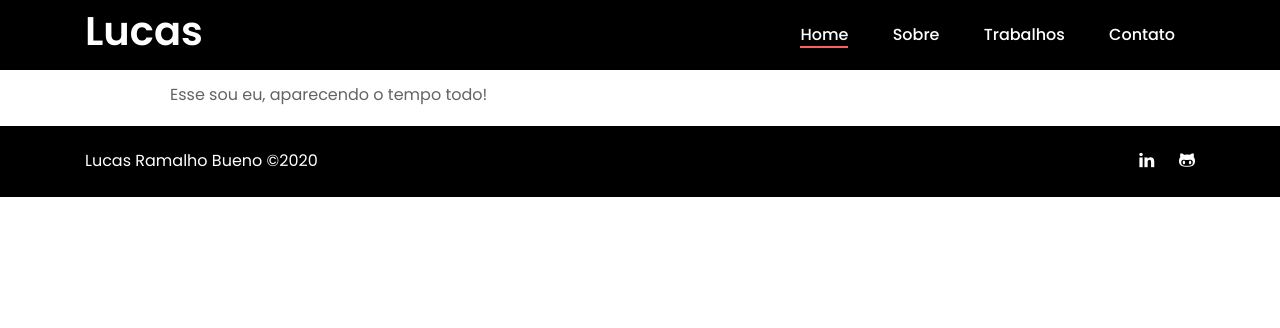
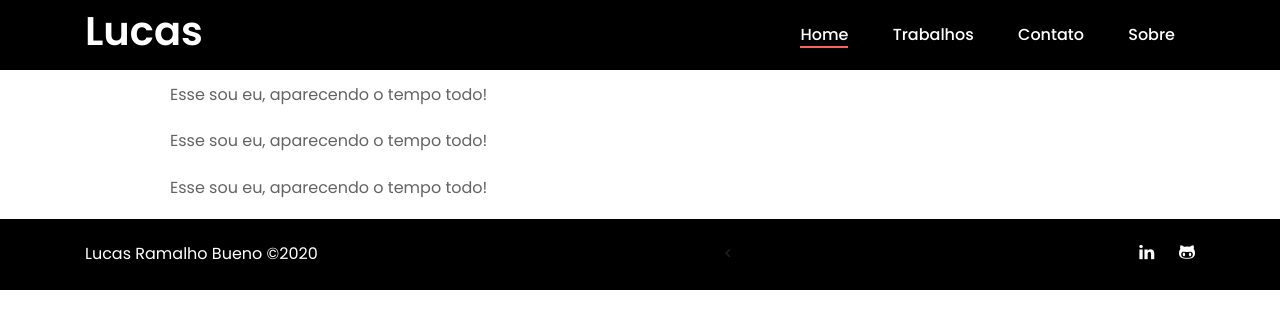
Before and after one commit to lucasrbueno/lucasrbueno.github.io, a website: page index.html in a window 1280 px wide. Drawn offline with Linux system fonts and the light colour scheme.

Commit message:
More changes

```diff
--- a/index.html
+++ b/index.html
@@ -24,9 +24,9 @@
                          <div class="classynav">
                              <ul id="nav">
                                  <li class="active"><a href="./index.html">Home</a></li>
-                                 <li><a href="#">Sobre</a></li>
-                                 <li><a href="#">Trabalhos</a></li>
-                                 <li><a href="#">Contato</a></li>
+                                 <li><a href="#trabalhos">Trabalhos</a></li>
+                                 <li><a href="#contato">Contato</a></li>
+                                 <li><a href="#sobre">Sobre</a></li>
                              </ul>
                          </div>
                      </div>
@@ -36,22 +36,33 @@
      </div>
  </header>
 
-<div id="center-block">
-<p id="margin-top">Esse sou eu, aparecendo o tempo todo!</p>
+<div class="center-block" id="trabalhos">
+<p>Esse sou eu, aparecendo o tempo todo!</p>
 </div>
+
+<div class="center-block" id="contato">
+    <p>Esse sou eu, aparecendo o tempo todo!</p>
+</div>
+
+<div class="center-block" id="sobre">
+    <p>Esse sou eu, aparecendo o tempo todo!</p>
+</div>
+
+
+
 
 <footer class="footer-area">
     <div class="container">
         <div class="row">
             <div class="col-12">
                 <div class="footer-content d-flex align-items-center justify-content-between">
-                    <!-- Copywrite Text -->
+
                     <div class="copywrite-text">
                         <p>Lucas Ramalho Bueno &copy;<script>document.write(new Date().getFullYear());</script> </p>
                     </div>
-                    <!-- Footer Logo -->
 
-                    <!-- Social Info -->
+
+                    <
                     <div class="social-info">
                         <a href="https://www.linkedin.com/in/lucas-ramalho-bueno/" target="_blank"><i class="ti-linkedin"></i></a>
                         <a href="https://github.com/lucasrbueno" target="_blank"><i class="ti-github"></i></a>
```
Also changed, not shown: scss/style.scss (+0 -35 lines), style.css.
